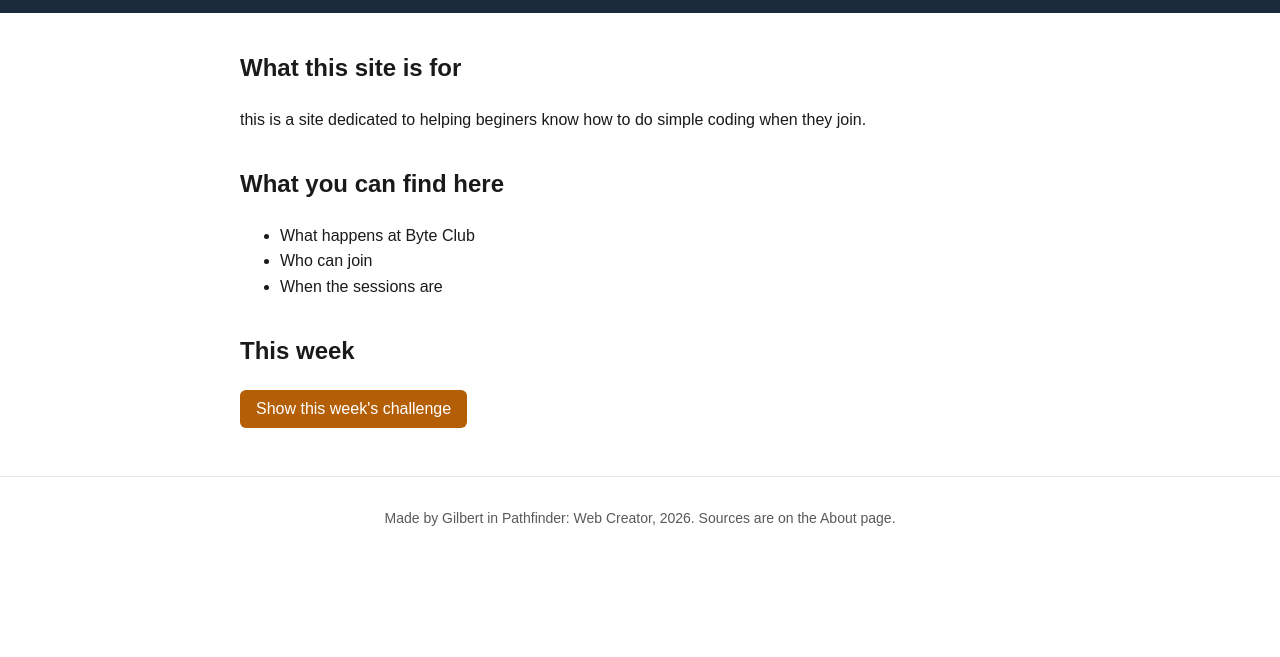
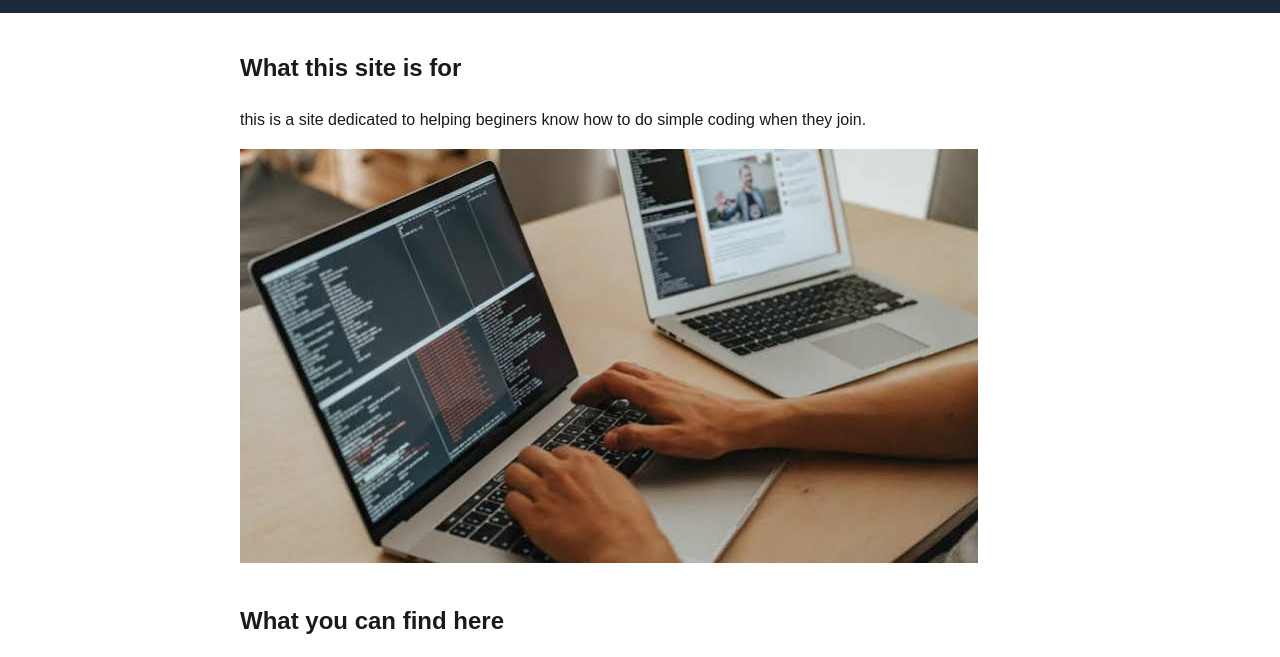
Before and after one commit to gilbert-work/byte-club, a plain HTML site: page index.html in a window 1280 px wide. Shown: the part 116-773 px from the top of the page. Drawn offline with Linux system fonts and the light colour scheme.

Commit message:
learning image

```diff
--- a/index.html
+++ b/index.html
@@ -21,6 +21,7 @@
     <section>
       <h2>What this site is for</h2>
       <p>this is a site dedicated to helping beginers know how to do simple coding when they join.</p>
+      <img src="learning.jpg" alt="learner learning">
     </section>
 
     <section>
```
